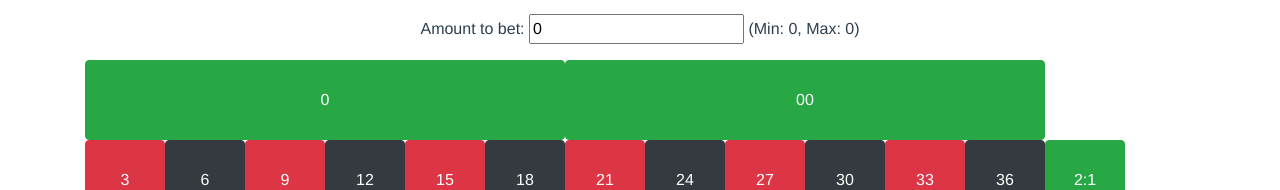
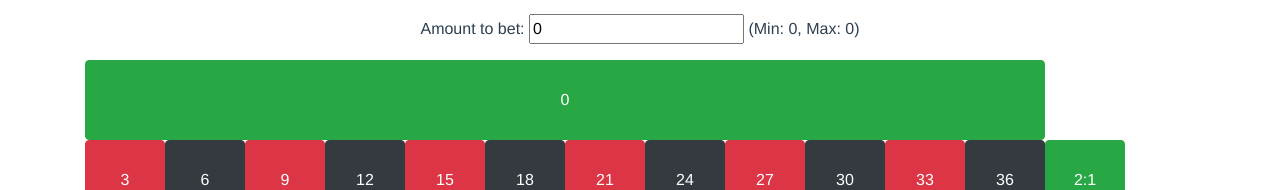
Before and after one commit to danielputschoegl/Roulette-Ethereum, a Vue app: page /#/ in a window 1280 px wide. Shown: the part 217-407 px from the top of the page. Built offline with nearby package versions, Linux system fonts and the light colour scheme.

Commit message:
remove 00

```diff
--- a/src/components/roulette-component.vue
+++ b/src/components/roulette-component.vue
@@ -34,11 +34,8 @@
             </b-col>
         </b-row>
         <b-row>
-            <b-button style="width: 30em" variant="success" v-on:click="clickNumber([0], 17)">
+            <b-button style="width: 60em" variant="success" v-on:click="clickNumber([0], 17)">
                 0
-            </b-button>
-            <b-button style="width: 30em" variant="success" v-on:click="clickNumber([-1], 17)">
-                00
             </b-button>
         </b-row>
         <b-row>
```
